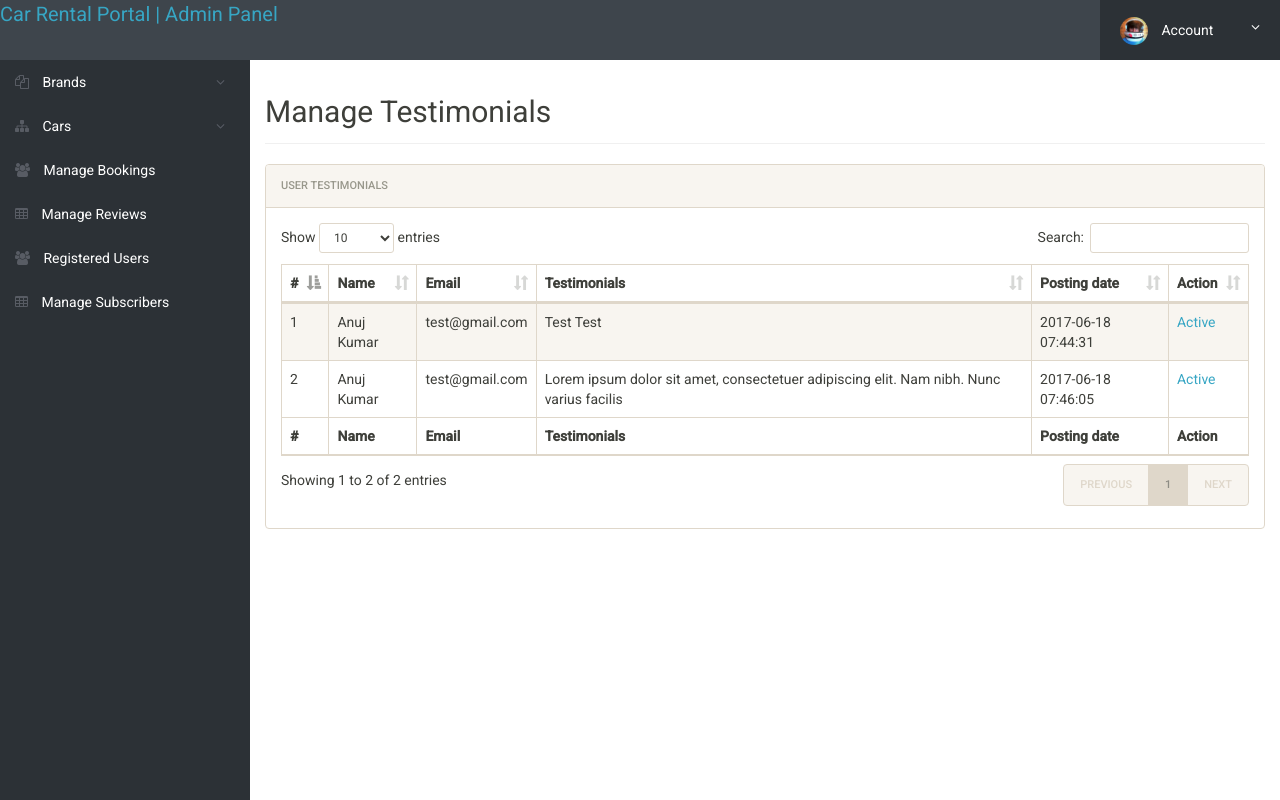
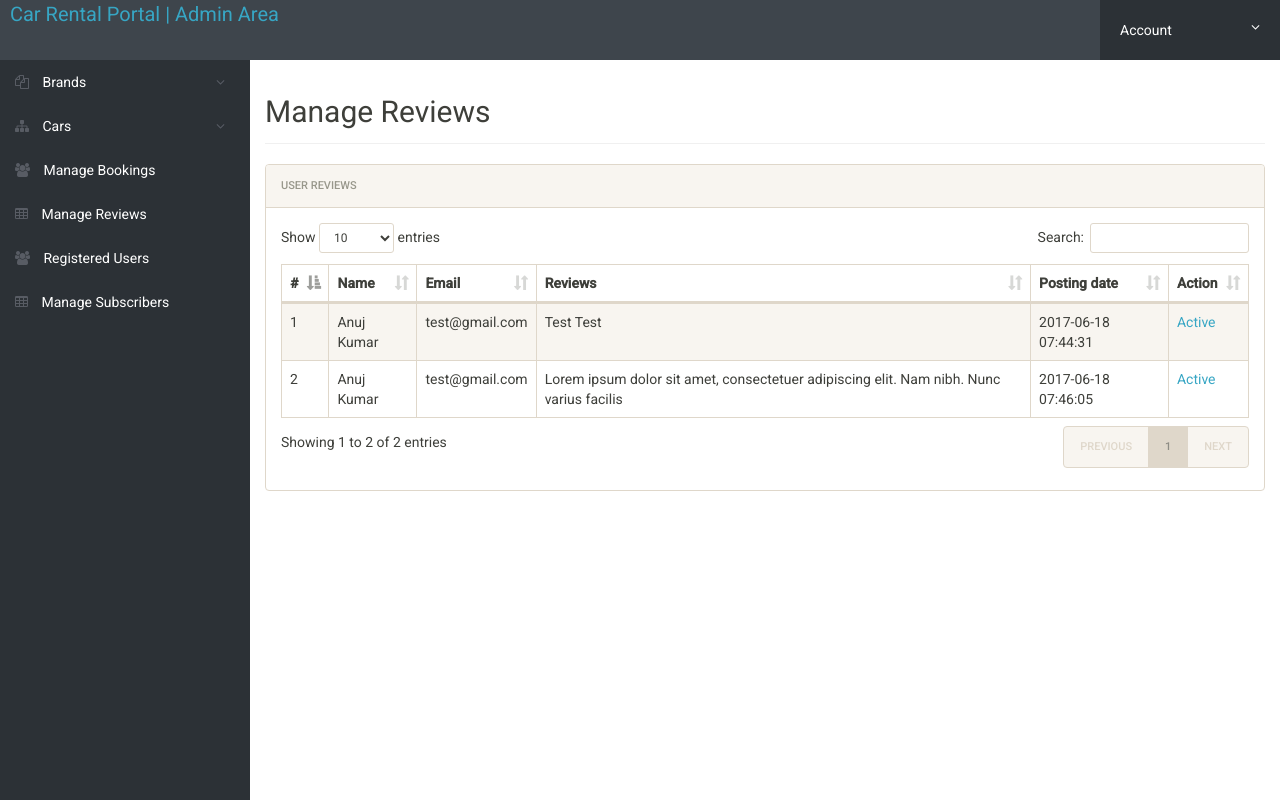
Before and after one commit to bapspatil/CarRentalPortal, a PHP site: page /admin/testimonials.php in a window 1280 px wide. Run offline with PHP 8.4, Linux system fonts and the light colour scheme; a user stored in the database is signed in; data comes from the database, SQL or seed files in the repository; data that the repository does not hold is empty.

Commit message:
Made more changes to Admin Area

```diff
--- a/carrental/admin/includes/header.php
+++ b/carrental/admin/includes/header.php
@@ -1,10 +1,10 @@
 <div class="brand clearfix">
-	<a href="dashboard.php" style="font-size: 20px;">Car Rental Portal | Admin Panel</a>
+	<a href="reg-users.php" style="font-size: 20px;">&nbsp;&nbsp;Car Rental Portal | Admin Area</a>
 		<span class="menu-btn"><i class="fa fa-bars"></i></span>
 		<ul class="ts-profile-nav">
 
 			<li class="ts-account">
-				<a href="#"><img src="img/ts-avatar.jpg" class="ts-avatar hidden-side" alt=""> Account <i class="fa fa-angle-down hidden-side"></i></a>
+				<a href="#"> Account <i class="fa fa-angle-down hidden-side"></i></a>
 				<ul>
 					<li><a href="change-password.php">Change Password</a></li>
 					<li><a href="logout.php">Logout</a></li>
--- a/carrental/admin/testimonials.php
+++ b/carrental/admin/testimonials.php
@@ -99,11 +99,11 @@ $msg="Testimonial Successfully Active";
 				<div class="row">
 					<div class="col-md-12">
 
-						<h2 class="page-title">Manage Testimonials</h2>
+						<h2 class="page-title">Manage Reviews</h2>
 
 						<!-- Zero Configuration Table -->
 						<div class="panel panel-default">
-							<div class="panel-heading">User Testimonials</div>
+							<div class="panel-heading">User Reviews</div>
 							<div class="panel-body">
 							<?php if($error){?><div class="errorWrap"><strong>ERROR</strong>:<?php echo htmlentities($error); ?> </div><?php }
 				else if($msg){?><div class="succWrap"><strong>SUCCESS</strong>:<?php echo htmlentities($msg); ?> </div><?php }?>
@@ -113,21 +113,12 @@ $msg="Testimonial Successfully Active";
 										<th>#</th>
 											<th>Name</th>
 											<th>Email</th>
-											<th>Testimonials</th>
+											<th>Reviews</th>
 											<th>Posting date</th>
 											<th>Action</th>
 										</tr>
 									</thead>
-									<tfoot>
-										<tr>
-										<th>#</th>
-											<th>Name</th>
-											<th>Email</th>
-											<th>Testimonials</th>
-											<th>Posting date</th>
-											<th>Action</th>
-										</tr>
-									</tfoot>
+
 									<tbody>
 
 									<?php $sql = "SELECT tblusers.FullName,tbltestimonial.UserEmail,tbltestimonial.Testimonial,tbltestimonial.PostingDate,tbltestimonial.status,tbltestimonial.id from tbltestimonial join tblusers on tblusers.Emailid=tbltestimonial.UserEmail";
```
Also changed, not shown: carrental/admin/manage-bookings.php (+0 -13 lines), carrental/admin/manage-brands.php (+1 -12 lines), carrental/admin/manage-subscribers.php (+2 -9 lines), carrental/admin/manage-vehicles.php (+1 -13 lines), carrental/admin/reg-users.php (+1 -15 lines).
